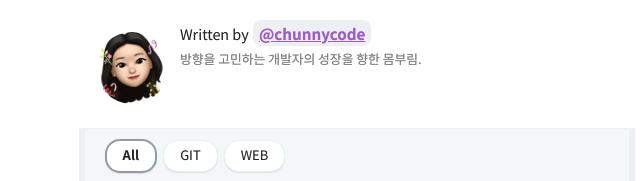
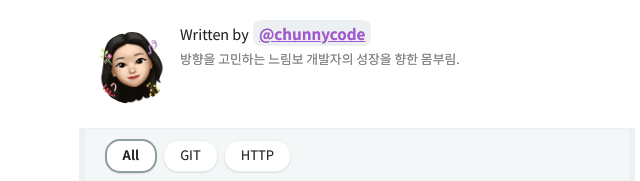
Before and after one commit to bomrecord/bomrecord.github.io, a Gatsby site: page / in a window 1280 px wide. Shown: the part 180-361 px from the top of the page, 283-923 px from the left. Built offline with nearby package versions, Linux system fonts and the light colour scheme; Gatsby itself is replaced by a stand-in of ours; some packages are replaced by stand-ins of ours; what typography-theme-github would draw is missing.

Commit message:
카테고리 변경

```diff
--- a/content/blog/WEB/http_get_method_with_request_body.md
+++ b/content/blog/HTTP/http_get_method_with_request_body.md
@@ -1,7 +1,7 @@
 ---
 title: 'HTTP GET Method에 Body를 붙여 보낼 수 있다'
 date: 2022-03-11 12:21:13
-category: 'WEB'
+category: 'HTTP'
 draft: false
 ---
 
--- a/gatsby-meta-config.js
+++ b/gatsby-meta-config.js
@@ -2,7 +2,7 @@ module.exports = {
   title: `Chunnycode`,
   description: ``,
   author: `chunnycode`,
-  introduction: `방향을 고민하는 개발자의 성장을 향한 몸부림.`,
+  introduction: `방향을 고민하는 느림보 개발자의 성장을 향한 몸부림.`,
   siteUrl: `https://chunnycode.github.io`, // Your blog site url
   social: {
     twitter: ``, // Your Twitter account
```
